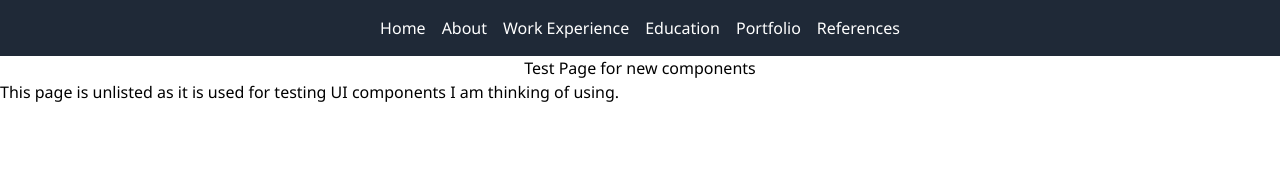
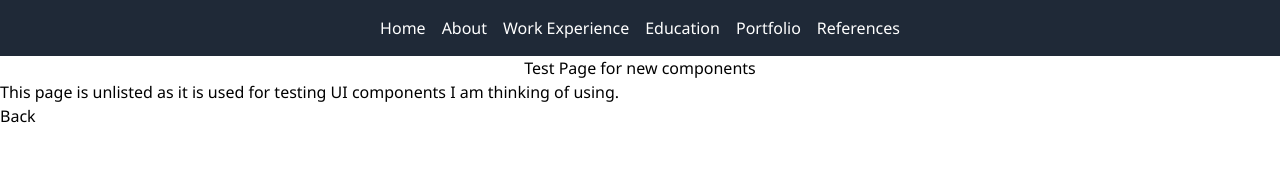
Before and after one commit to tassyguy/my-resume-website, a Next.js app: page /test in a window 1280 px wide. Shown: the top 195 px of the page. Built offline with nearby package versions, Linux system fonts and the light colour scheme.

Commit message:
Test of MWC

```diff
--- a/package.json
+++ b/package.json
@@ -12,6 +12,7 @@
     "deploy": "next export"
   },
   "dependencies": {
+    "@material/web": "^1.0.0",
     "next": "13.5.4",
     "react": "^18",
     "react-dom": "^18"
--- a/src/pages/test.tsx
+++ b/src/pages/test.tsx
@@ -2,6 +2,7 @@
 import React from 'react';
 import Header from '@/components/Header';
 import '../../styles/styles.scss';
+import '@material/web/button/outlined-button.js';
 
 const TestPage: React.FC = () => {
   return (
@@ -9,6 +10,7 @@ const TestPage: React.FC = () => {
       <Header/>
       <h1 className='section-header'>Test Page for new components</h1>
       <p>This page is unlisted as it is used for testing UI components I am thinking of using.</p>
+      <md-outlined-button>Back</md-outlined-button>
     </div>
   );
 };
--- a/tsconfig.json
+++ b/tsconfig.json
@@ -11,7 +11,7 @@
     "moduleResolution": "bundler",
     "resolveJsonModule": true,
     "isolatedModules": true,
-    "jsx": "preserve",
+    "jsx": "react-jsx",
     "incremental": true,
     "plugins": [
       {
```
Also changed, not shown: 1 other file (tests, documents, lock files or other folders).
